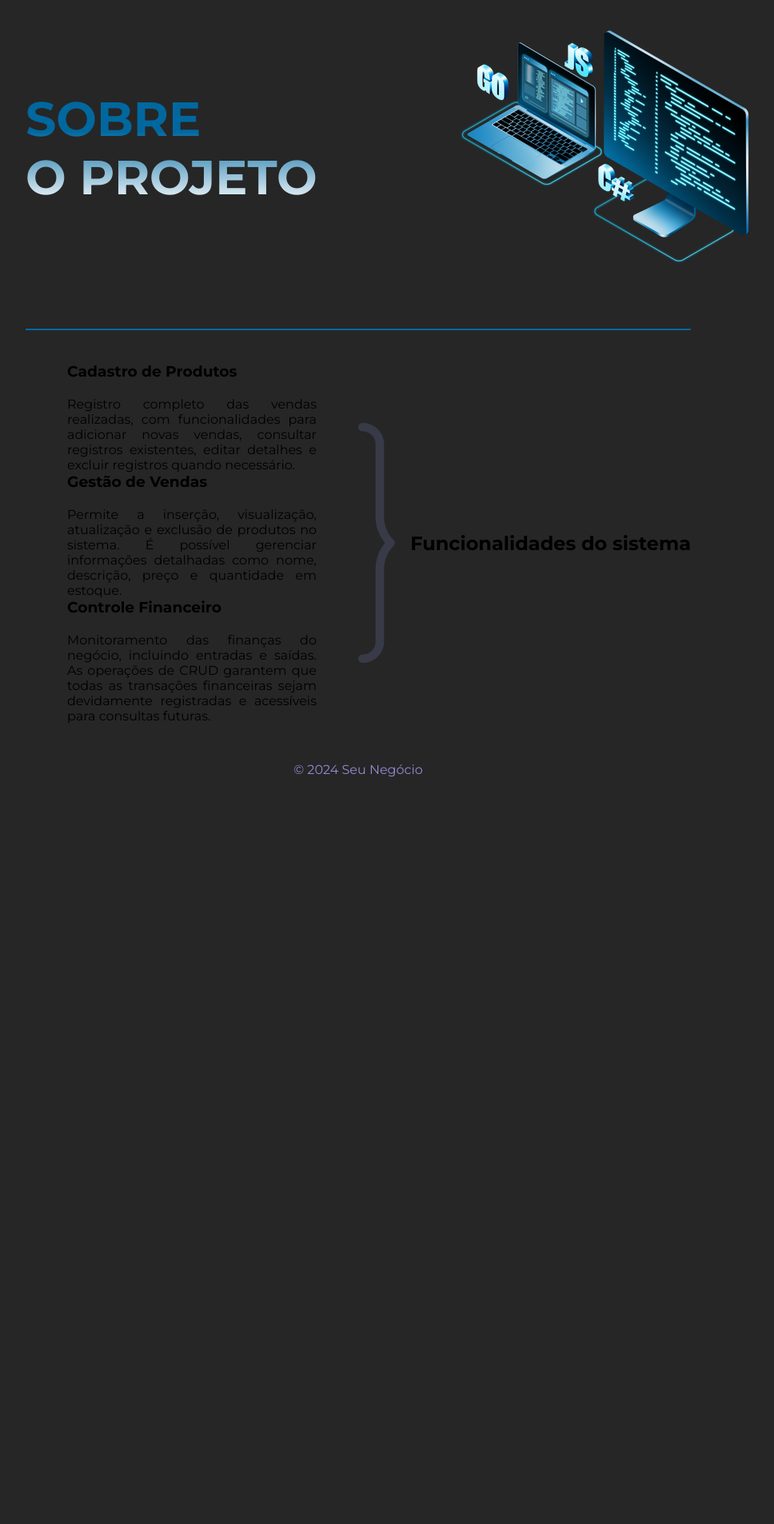
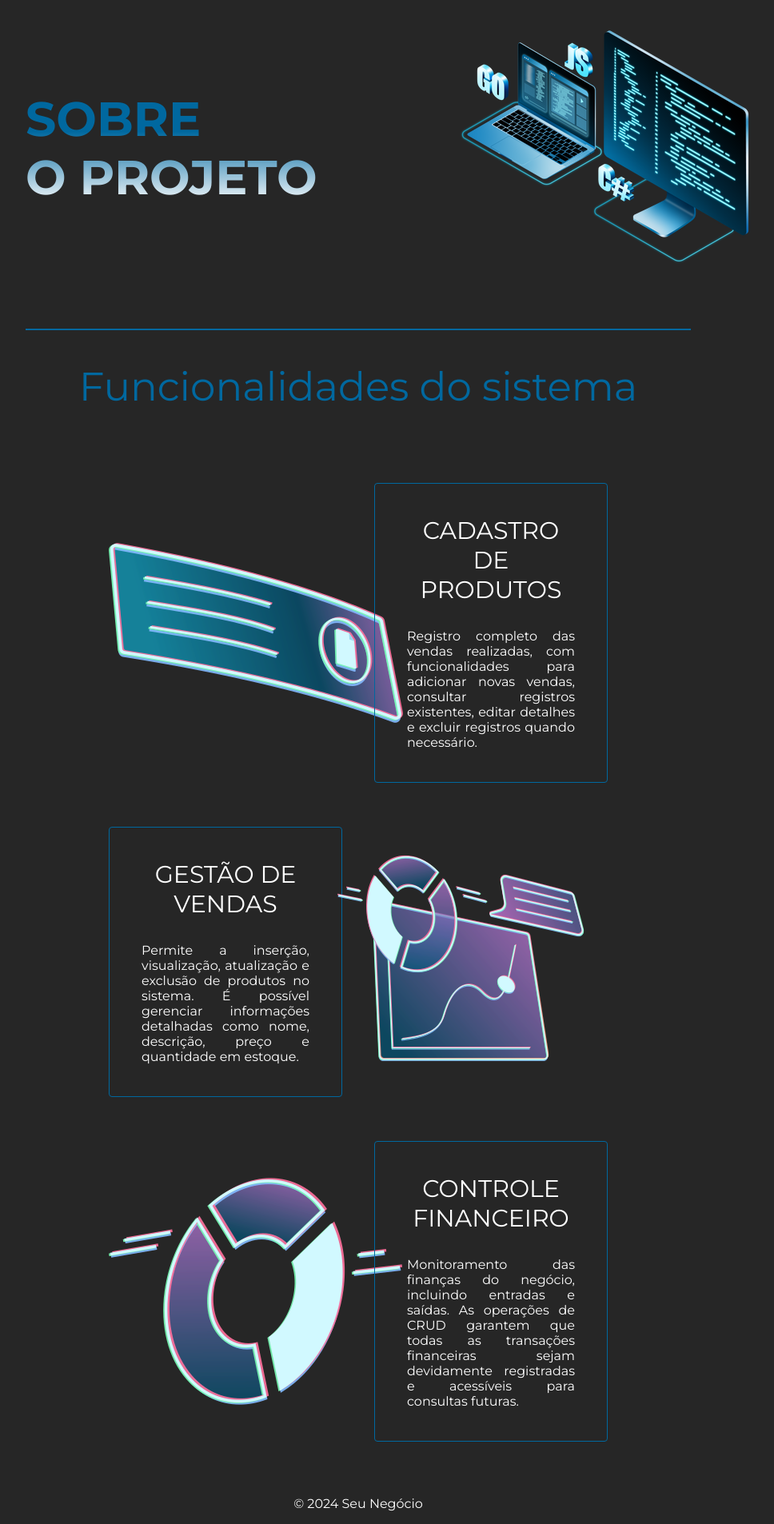
Before and after one commit to Gabriel-S-camargo/projetoPHP-fork, a PHP site: page /public/sobre.html in a window 1280 px wide. Shown: the part 229-2135 px from the top of the page at 80% size, without its empty margins (192-1160 px from the left). Before the commit the page ends 1201 px from the top, so only its background shows below. Run offline with PHP 8.4, Linux system fonts and the light colour scheme.

Commit message:
front da madruga

```diff
--- a/public/sobre.html
+++ b/public/sobre.html
@@ -42,20 +42,25 @@
 
       <section class="func">
         <div class="func-title">
-          <img src="./src/img/bracket.png" alt="" />
           <h2>Funcionalidades do sistema</h2>
         </div>
         <div class="container-func">
           <div class="content-box">
+            <div class="content-image">
+              <img src="./src/img/func3.png" alt="" />
+            </div>
+            <div class="content-box-text">
               <h3>Cadastro de Produtos</h3>
               <p>
-              Registro completo das vendas realizadas, com funcionalidades para
-              adicionar novas vendas, consultar registros existentes, editar
-              detalhes e excluir registros quando necessário.
+                Registro completo das vendas realizadas, com funcionalidades
+                para adicionar novas vendas, consultar registros existentes,
+                editar detalhes e excluir registros quando necessário.
               </p>
+            </div>
           </div>
 
           <div class="content-box">
+            <div class="content-box-text">
               <h3>Gestão de Vendas</h3>
               <p>
                 Permite a inserção, visualização, atualização e exclusão de
@@ -63,8 +68,16 @@
                 como nome, descrição, preço e quantidade em estoque.
               </p>
             </div>
+            <div class="content-image">
+              <img src="./src/img/func1.png" alt="" />
+            </div>
+          </div>
 
           <div class="content-box">
+            <div class="content-image">
+              <img src="./src/img/func2.png" alt="" />
+            </div>
+            <div class="content-box-text">
               <h3>Controle Financeiro</h3>
               <p>
                 Monitoramento das finanças do negócio, incluindo entradas e
@@ -74,6 +87,7 @@
               </p>
             </div>
           </div>
+        </div>
       </section>
     </main>
     <footer>
--- a/public/src/css/reset.css
+++ b/public/src/css/reset.css
@@ -3,5 +3,7 @@
   margin: 0;
   padding: 0;
   box-sizing: border-box;
+  text-decoration: none;
   font-family: "Montserrat", sans-serif;
+  color: #fff;
 }
--- a/public/src/css/sobre.css
+++ b/public/src/css/sobre.css
@@ -39,33 +39,58 @@ hr {
 
 .func {
   display: flex;
-  flex-direction: row-reverse;
-  justify-content: center;
+  flex-direction: column;
+  align-items: center;
+  gap: 70px;
 }
 
-.func-title {
-  width: 50%;
-  display: flex;
-  justify-content: space-between;
-  align-items: center;
-}
-
-.func-title img {
-  max-height: 300px;
+.func-title h2 {
+  font-size: 50px;
+  font-weight: 400;
+  color: #00689f;
 }
 
 .container-func {
   display: flex;
   flex-direction: column;
   align-items: center;
-
-  width: 50%;
 }
 
 .content-box {
   max-width: 75%;
   display: flex;
+  align-items: center;
+  text-align: justify;
+  gap: 20px;
+  margin: 20px 0px;
+}
+
+.content-image {
+  display: flex;
+  justify-content: start;
+  min-width: 50%;
+}
+
+.content-image:nth-child(2) {
+  justify-content: end;
+}
+
+.content-box-text {
+  min-width: 45%;
+  min-height: 300px;
+  padding: 40px;
+  display: flex;
   flex-direction: column;
-  gap: 20px;
-  text-align: justify;
+  gap: 30px;
+  justify-content: center;
+  align-items: center;
+  border: 1px solid #00689f;
+  border-radius: 4px;
 }
+
+.content-box-text h3 {
+  text-align: center;
+  font-size: 30px;
+  font-weight: 400;
+  text-transform: uppercase;
+}
--- a/public/src/css/style.css
+++ b/public/src/css/style.css
@@ -48,7 +48,8 @@ nav ul li a:hover {
   color: #fff;
 }
 
-nav .nav-button {
+nav .nav-button,
+.nav-button {
   padding: 20px;
   border-radius: 50px;
   border: 2px #00689f solid;
@@ -56,7 +57,8 @@ nav .nav-button {
   cursor: pointer;
 }
 
-nav #register {
+nav #register,
+.nav-button {
   background-color: #262626;
   transition: 0.2s ease-in;
   color: #00689f;
```
Also changed, not shown: public/index.html (+22 -0 lines), public/src/css/home.css (+26 -0 lines), public/src/img/dev1.jpeg (added), public/src/img/dev2.jpg (added), public/src/img/func1.png (added), public/src/img/func2.png (added), public/src/img/func3.png (added). Lines whose indentation alone changed are shown as unchanged.
